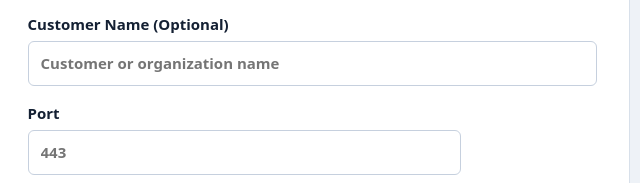
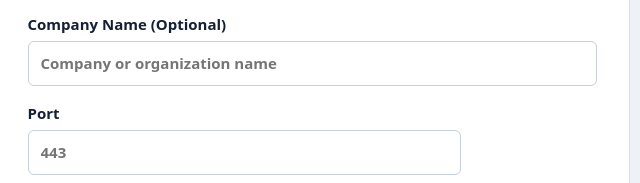
Before and after one commit to WadesWeaponShed/Check_Point_Hardening_App, a website: page public/index.html in a window 1280 px wide. Shown: the part 282-465 px from the top of the page, 600-1240 px from the left. Drawn offline with Linux system fonts and the light colour scheme; no server answers.

Commit message:
update wording

```diff
--- a/public/index.html
+++ b/public/index.html
@@ -39,8 +39,8 @@
             <input id="host" name="host" placeholder="mgmt.example.com" required autocomplete="off">
           </label>
           <label class="full-row">
-            Customer Name (Optional)
-            <input id="customerName" name="customerName" placeholder="Customer or organization name" maxlength="160" autocomplete="organization">
+            Company Name (Optional)
+            <input id="customerName" name="customerName" placeholder="Company or organization name" maxlength="160" autocomplete="organization">
           </label>
           <label>
             Port
```
